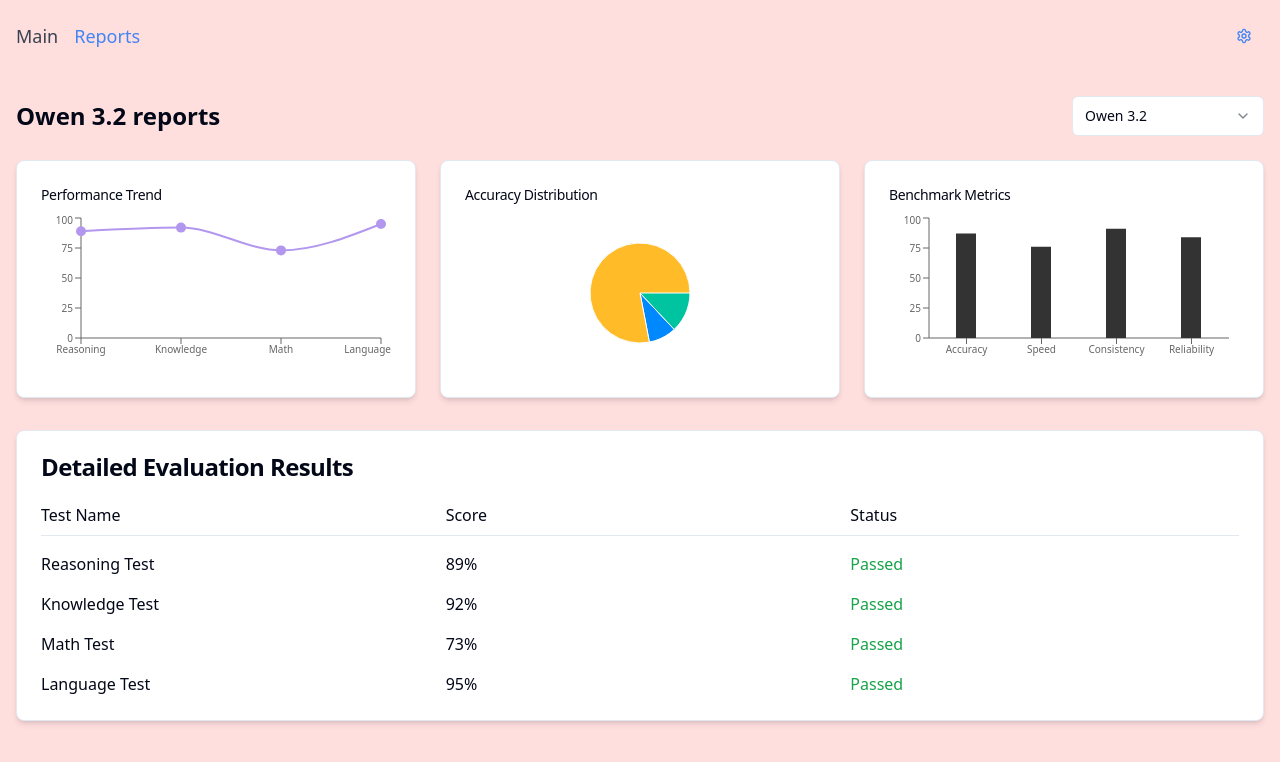
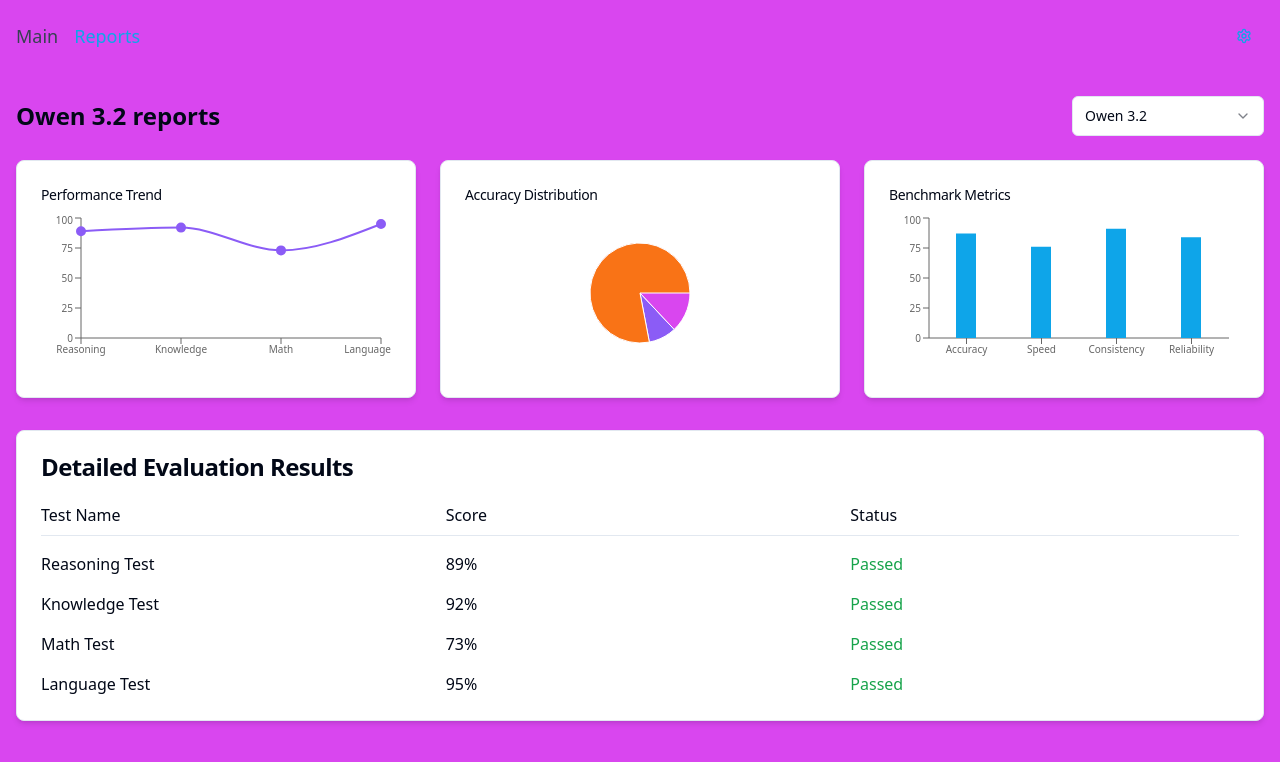
Before and after one commit to Anandhfullstack/jetson-eval-forge, a React (Vite) app: page /reports in a window 1280 px wide. Shown: the top 762 px of the page. Built offline with nearby package versions, Linux system fonts and the light colour scheme.

Commit message:
Refactor: Improve UI color scheme
Adjusted the color scheme to be more vibrant.

```diff
--- a/src/components/charts/BarChart.tsx
+++ b/src/components/charts/BarChart.tsx
@@ -13,7 +13,7 @@ const BarChart = ({ data }: BarChartProps) => {
           <XAxis dataKey="name" tick={{ fontSize: 10 }} />
           <YAxis tick={{ fontSize: 10 }} />
           <Tooltip />
-          <Bar dataKey="value" fill="#333333" barSize={20} />
+          <Bar dataKey="value" fill="#0EA5E9" barSize={20} /> {/* Ocean Blue */}
         </RechartsBarChart>
       </ResponsiveContainer>
     </div>
--- a/src/components/charts/LineChart.tsx
+++ b/src/components/charts/LineChart.tsx
@@ -16,9 +16,9 @@ const LineChart = ({ data }: LineChartProps) => {
           <Line
             type="monotone"
             dataKey="value"
-            stroke="#B397EF"
+            stroke="#8B5CF6"  // Vivid Purple
             strokeWidth={2}
-            dot={{ fill: "#B397EF", r: 4 }}
+            dot={{ fill: "#8B5CF6", r: 4 }}
             activeDot={{ r: 6 }}
           />
         </RechartsLineChart>
--- a/src/components/charts/PieChart.tsx
+++ b/src/components/charts/PieChart.tsx
@@ -5,7 +5,7 @@ interface PieChartProps {
   data: Array<{ name: string; value: number }>;
 }
 
-const COLORS = ['#0088FE', '#00C49F', '#FFBB28', '#FF8042'];
+const COLORS = ['#8B5CF6', '#D946EF', '#F97316', '#0EA5E9']; // Vivid Purple, Magenta Pink, Bright Orange, Ocean Blue
 
 const PieChart = ({ data }: PieChartProps) => {
   return (
--- a/src/components/main/BenchmarkButton.tsx
+++ b/src/components/main/BenchmarkButton.tsx
@@ -8,7 +8,7 @@ interface BenchmarkButtonProps {
 const BenchmarkButton = ({ onClick }: BenchmarkButtonProps) => {
   return (
     <Button
-      className="bg-jetson-blue hover:bg-blue-600 text-white font-medium px-6 py-2"
+      className="bg-jetson-purple hover:bg-jetson-purple/90 text-white font-medium px-6 py-2 btn-vibrant"
       onClick={onClick}
     >
       Run Benchmark
--- a/src/index.css
+++ b/src/index.css
@@ -13,16 +13,16 @@
     --popover: 0 0% 100%;
     --popover-foreground: 222.2 84% 4.9%;
 
-    --primary: 222.2 47.4% 11.2%;
+    --primary: 264 70% 50%;
     --primary-foreground: 210 40% 98%;
 
-    --secondary: 210 40% 96.1%;
+    --secondary: 300 70% 50%;
     --secondary-foreground: 222.2 47.4% 11.2%;
 
     --muted: 210 40% 96.1%;
     --muted-foreground: 215.4 16.3% 46.9%;
 
-    --accent: 210 40% 96.1%;
+    --accent: 22 80% 50%;
     --accent-foreground: 222.2 47.4% 11.2%;
 
     --destructive: 0 84.2% 60.2%;
@@ -88,9 +88,7 @@
     --sidebar-border: 240 3.7% 15.9%;
     --sidebar-ring: 217.2 91.2% 59.8%;
   }
-}
 
-@layer base {
   * {
     @apply border-border;
   }
@@ -99,3 +97,13 @@
     @apply bg-background text-foreground;
   }
 }
+
+@layer components {
+  .btn-vibrant {
+    @apply transition-all duration-300 ease-in-out
+           hover:scale-105
+           focus:outline-none
+           focus:ring-4
+           focus:ring-primary/50;
+  }
+}
--- a/tailwind.config.ts
+++ b/tailwind.config.ts
@@ -1,3 +1,4 @@
+
 import type { Config } from "tailwindcss";
 
 export default {
@@ -53,14 +54,15 @@ export default {
 					foreground: 'hsl(var(--card-foreground))'
 				},
 				jetson: {
-					pink: '#FFDEDE',
-					gold: '#F9DBA5',
-					blue: '#4285F4',
-					purple: '#B397EF',
+					purple: '#8B5CF6',     // Vivid Purple
+					pink: '#D946EF',       // Magenta Pink
+					orange: '#F97316',     // Bright Orange
+					blue: '#0EA5E9',       // Ocean Blue
+					gold: '#F9DBA5',       // Keep existing gold
 					chart: {
-						line: '#B397EF',
-						pie: '#333333',
-						bar: '#333333'
+						line: '#8B5CF6',   // Vivid Purple for line charts
+						pie: '#D946EF',    // Magenta Pink for pie charts
+						bar: '#0EA5E9'     // Ocean Blue for bar charts
 					}
 				},
 				sidebar: {
```
